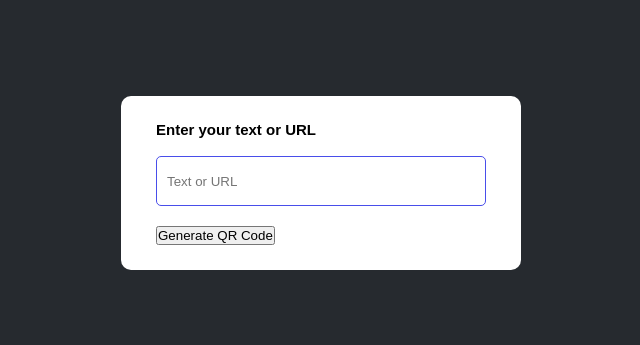
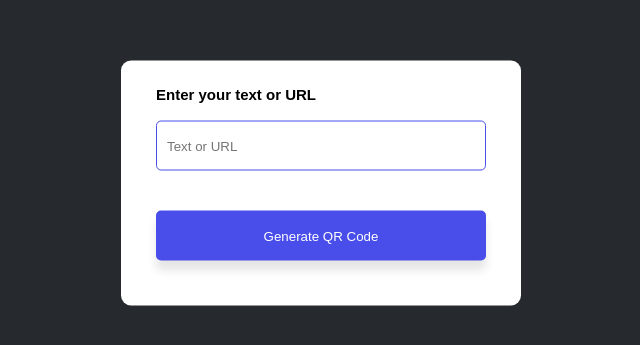
Before and after one commit to shruticl-03/QR-Code-Generator, a plain HTML site: page index.html in a window 1280 px wide. Shown: the part 217-562 px from the top of the page, without its empty margins (319-959 px from the left). Drawn offline with Linux system fonts and the light colour scheme.

Commit message:
Added css to the button

```diff
--- a/styles.css
+++ b/styles.css
@@ -17,12 +17,12 @@ body {
   background: #fff;
   border-radius: 10px;
 }
-.container p{
+.container p {
   font-weight: 600;
   font-size: 15px;
   margin-bottom: 8px;
 }
-.container input{
+.container input {
   width: 100%;
   height: 50px;
   border: 1px solid #494eea;
@@ -31,3 +31,16 @@ body {
   margin: 10px 0 20px;
   border-radius: 5px;
 }
+.container button {
+  width: 100%;
+  height: 50px;
+  background: #494eea;
+  color: #fff;
+  border: 0;
+  outline: 0;
+  border-radius: 5px;
+  box-shadow: 0 10px 10px rgba(0, 0, 0, 0.1);
+  cursor: pointer;
+  margin: 20px 0;
+  font-weight: 500;
+}
```
Lines whose indentation alone changed are shown as unchanged.
